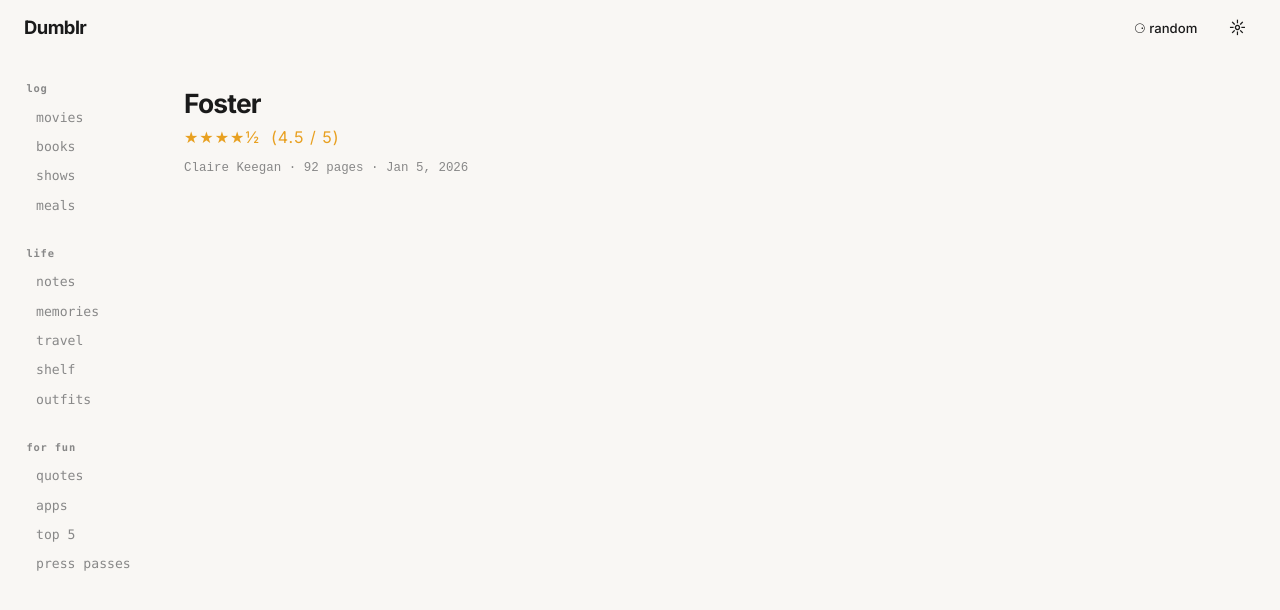
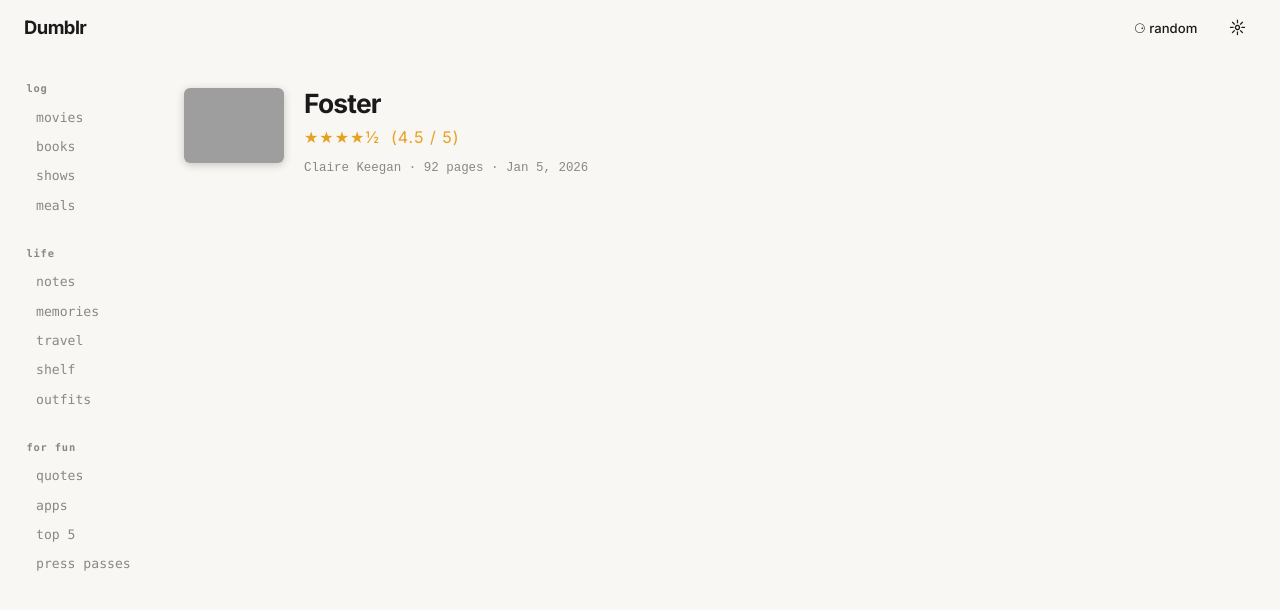
Before and after one commit to moderidden/dumblr, a website: page entries/2026-01/0105-foster/index.html in a window 1280 px wide. Drawn offline with Linux system fonts and the light colour scheme; grey boxes are pictures that could not be loaded.

Commit message:
Add poster/cover images to movie and book entry pages
Co-Authored-By: Claude Sonnet 4.6 <noreply@anthropic.com>

```diff
--- a/assets/css/site.css
+++ b/assets/css/site.css
@@ -650,6 +650,25 @@ button:hover {
   line-height: 1.7;
 }
 
+/* ── Entry poster header (movie / book entry pages) ── */
+.entry-header {
+  display: flex;
+  gap: 1.25rem;
+  align-items: flex-start;
+  margin-bottom: 2rem;
+}
+.entry-poster {
+  width: 100px;
+  flex-shrink: 0;
+  border-radius: 6px;
+  display: block;
+  box-shadow: 0 2px 8px rgba(0,0,0,0.2);
+}
+.entry-header-text {
+  flex: 1;
+  min-width: 0;
+}
+
 .coming-soon {
   font-size: 0.88rem;
   font-family: var(--font-mono);
--- a/entries/2026-01/0105-foster/index.html
+++ b/entries/2026-01/0105-foster/index.html
@@ -94,9 +94,14 @@
     <main class="site-main">
       <article class="entry-body">
 
-  <h1>Foster</h1>
-  <div class="rating">★★★★½ &nbsp;(4.5 / 5)</div>
-  <div class="meta">Claire Keegan · 92 pages · Jan 5, 2026</div>
+  <div class="entry-header">
+    <img class="entry-poster" src="https://covers.openlibrary.org/b/id/13107039-L.jpg" alt="Foster poster" />
+    <div class="entry-header-text">
+      <h1>Foster</h1>
+      <div class="rating">★★★★½ &nbsp;(4.5 / 5)</div>
+      <div class="meta">Claire Keegan · 92 pages · Jan 5, 2026</div>
+    </div>
+  </div>
 
   <!-- ═══════════════════════════════════════════════
        FULL REVIEW / NOTES
```
Also changed, not shown: CLAUDE.md (+2 -0 lines), entries/2025-12/1227-f1/index.html (+8 -3 lines), entries/2026-01/0106-marty-supreme/index.html (+8 -3 lines), entries/2026-02/0201-how-to-eat/index.html (+8 -3 lines), entries/2026-02/0206-blue-moon/index.html (+8 -3 lines), entries/2026-02/0211-it-was-just-an-accident/index.html (+8 -3 lines), entries/2026-02/0214-before-sunset/index.html (+8 -3 lines), entries/2026-02/0222-frankenstein/index.html (+8 -3 lines), entries/2026-02/0223-half-his-age/index.html (+8 -3 lines).
